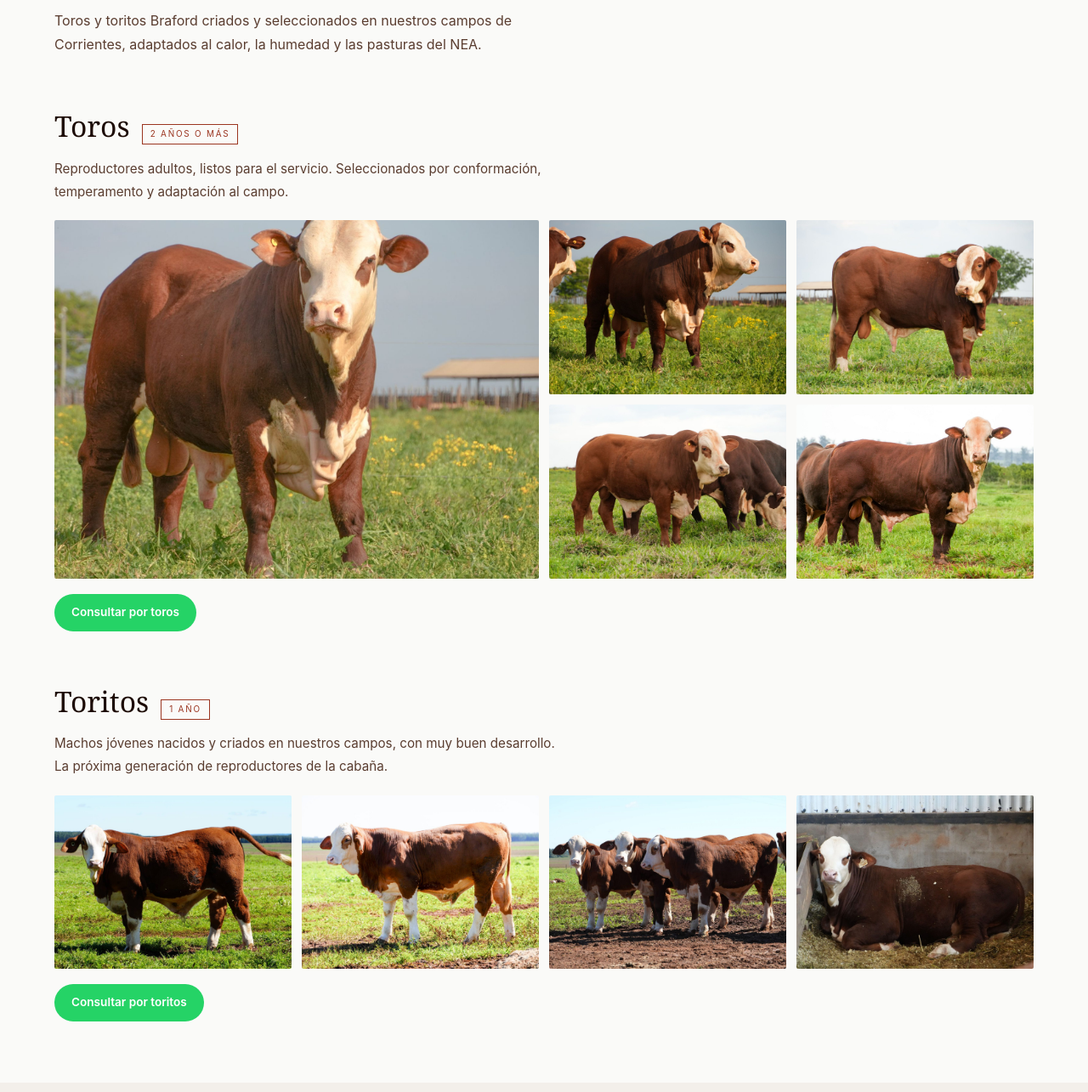
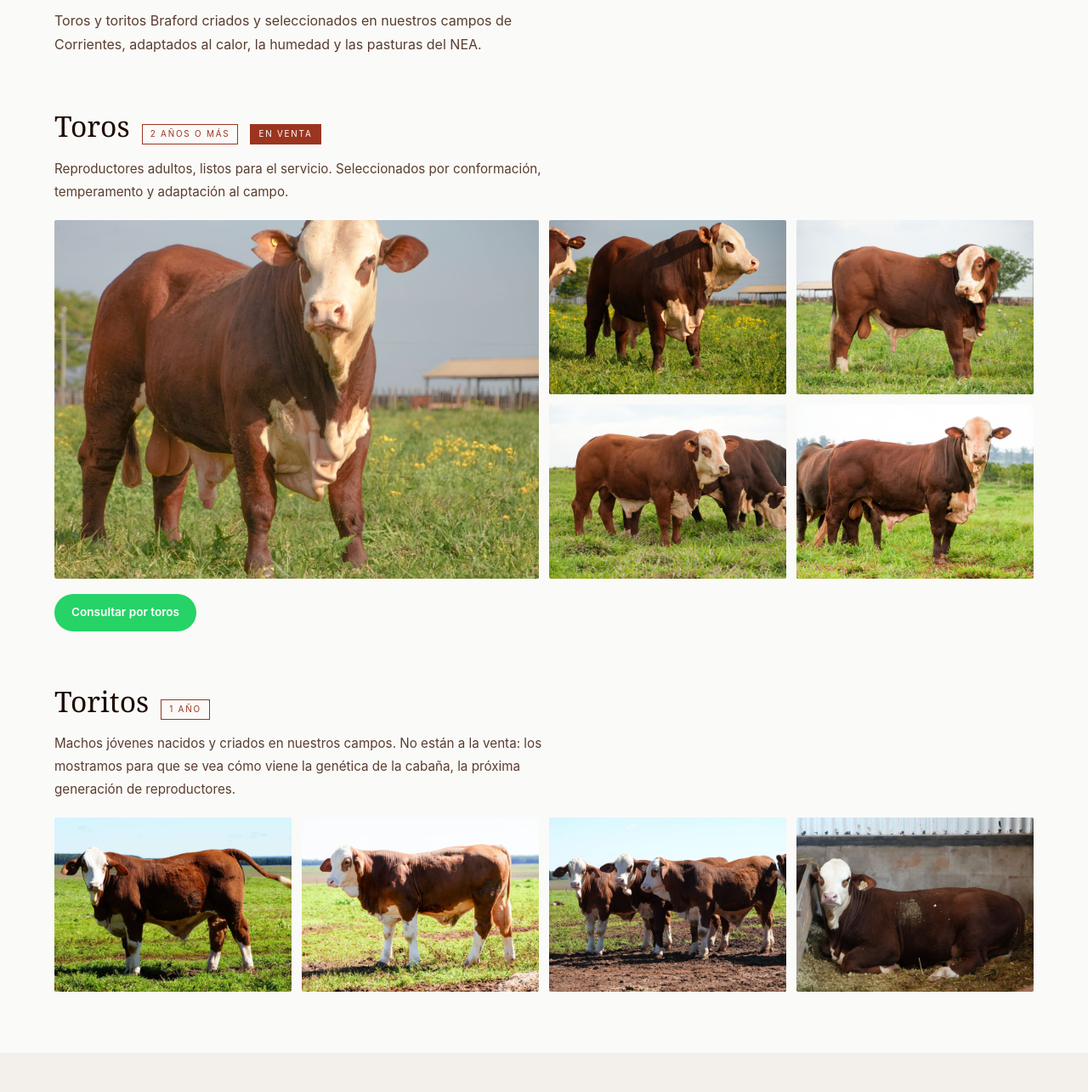
Before and after one commit to curupaya-bit/cheruvicha-web, a plain HTML site: page index.html in a window 1280 px wide. Shown: the part 3395-4680 px from the top of the page at 85% size. Drawn offline with Linux system fonts and the light colour scheme.

Commit message:
Toritos sin botón de consulta (no están a la venta); etiqueta 'En venta' en toros
Co-Authored-By: Claude Opus 5.5 <noreply@anthropic.com>
Claude-Session: https://claude.ai/code/session_01TFLmTuWG3eMFdEaXMuvy4L

```diff
--- a/index.html
+++ b/index.html
@@ -502,6 +502,7 @@
     .cat-head { display: flex; align-items: baseline; gap: 14px; flex-wrap: wrap; margin-bottom: 10px; }
     .cat-title { font-family: Georgia, serif; font-weight: normal; font-size: clamp(1.5rem, 3vw, 2.1rem); color: #1C0A04; }
     .cat-edad { font-size: 0.62rem; letter-spacing: 0.18em; text-transform: uppercase; color: #9B3520; border: 1px solid #9B3520; padding: 3px 9px; }
+    .cat-venta { font-size: 0.62rem; letter-spacing: 0.18em; text-transform: uppercase; color: #fff; background: #9B3520; padding: 4px 10px; }
     .cat-desc { font-size: 0.95rem; color: #5A3D30; line-height: 1.75; max-width: 62ch; margin-bottom: 20px; }
     .cat-fotos { display: grid; grid-template-columns: repeat(4, 1fr); gap: 12px; }
     .cat-fotos img { width: 100%; aspect-ratio: 4/3; object-fit: cover; display: block; cursor: zoom-in; border-radius: 2px; transition: opacity .2s; }
@@ -693,7 +694,7 @@
   <p class="section-desc reveal reveal-d1">Toros y toritos Braford criados y seleccionados en nuestros campos de Corrientes, adaptados al calor, la humedad y las pasturas del NEA.</p>
 
   <div class="cat reveal" id="toros">
-    <div class="cat-head"><h3 class="cat-title">Toros</h3><span class="cat-edad">2 años o más</span></div>
+    <div class="cat-head"><h3 class="cat-title">Toros</h3><span class="cat-edad">2 años o más</span><span class="cat-venta">En venta</span></div>
     <p class="cat-desc">Reproductores adultos, listos para el servicio. Seleccionados por conformación, temperamento y adaptación al campo.</p>
     <div class="cat-fotos">
       <img class="destacada" src="images/toros/toro-2.jpg" alt="Toro Braford – Cabaña El Cherubicha" loading="lazy">
@@ -707,14 +708,13 @@
 
   <div class="cat reveal" id="toritos">
     <div class="cat-head"><h3 class="cat-title">Toritos</h3><span class="cat-edad">1 año</span></div>
-    <p class="cat-desc">Machos jóvenes nacidos y criados en nuestros campos, con muy buen desarrollo. La próxima generación de reproductores de la cabaña.</p>
+    <p class="cat-desc">Machos jóvenes nacidos y criados en nuestros campos. No están a la venta: los mostramos para que se vea cómo viene la genética de la cabaña, la próxima generación de reproductores.</p>
     <div class="cat-fotos">
       <img src="images/toritos/torito-1.jpg" alt="Torito Braford de 1 año – Cabaña El Cherubicha" loading="lazy">
       <img src="images/toritos/torito-2.jpg" alt="Torito Braford de 1 año – Cabaña El Cherubicha" loading="lazy">
       <img src="images/toritos/torito-3.jpg" alt="Torito Braford de 1 año – Cabaña El Cherubicha" loading="lazy">
       <img src="images/toritos/torito-4.jpg" alt="Torito Braford de 1 año – Cabaña El Cherubicha" loading="lazy">
     </div>
-    <a class="cat-cta" href="https://wa.me/5493764630866?text=Hola%2C%20consulto%20por%20los%20toritos%20de%201%20a%C3%B1o%20de%20la%20Caba%C3%B1a%20El%20Cherubicha" target="_blank" rel="noopener">Consultar por toritos</a>
   </div>
   <!-- TERNEROS: fotos pendientes -->
 </section>
```
